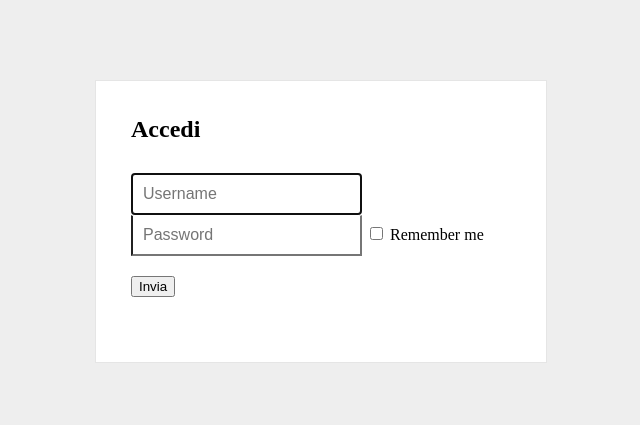
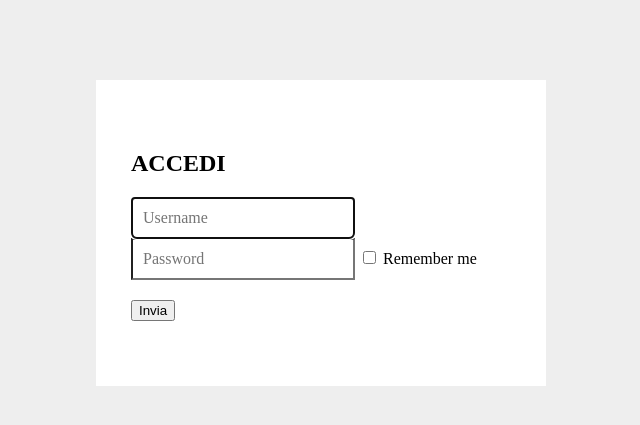
Before and after one commit to daviddelli/login-tests, a PHP site: page /login.php in a window 1280 px wide. Shown: the top 425 px of the page, without its empty margins (319-959 px from the left). Run offline with PHP 8.4, Linux system fonts and the light colour scheme; data that the repository does not hold is empty.

Commit message:
Aggiunta di stile dal login

```diff
--- a/login.php
+++ b/login.php
@@ -28,6 +28,9 @@ $userList = array(
           'role'        => 'ROLE_ADMIN'),
     array('username' => 'miguel',
           'password' => 'miguel',
+          'role'     => 'ROLE_ADMIN'),
+    array('username' => 'prova',
+          'password' => 'prova',
           'role'     => 'ROLE_ADMIN')
 );
 //----------------------------------------------------------------------------
@@ -92,9 +95,9 @@ if (isset($_POST['username'])) {
 
 <div class="wrapper">
     <form method="post" class="form-signin">
-        <h2 class="form-signin-heading">Accedi</h2>
-        <input type="text" class="form-control" name="username" placeholder="Username" required="" autofocus="" value="<?php echo $username; ?>" />
-        <input type="password" class="form-control" name="password" placeholder="Password" required=""/>
+        <h2 class="form-signin-heading" style="font-family: ItalicT;">ACCEDI</h2>
+        <input type="text" style="font-family: Rage Italic;"class="form-control" name="username" placeholder="Username" required="" autofocus="" value="<?php echo $username; ?>" />
+        <input type="password" style="font-family: Rage Italic;"class="form-control" name="password" placeholder="Password" required=""/>
         <label class="checkbox">
             <input type="checkbox" value="remember-me" id="rememberMe" name="rememberMe"> Remember me
         </label>
--- a/styles/main.css
+++ b/styles/main.css
@@ -5,21 +5,28 @@ body {
 .wrapper {
     margin-top: 80px;
     margin-bottom: 80px;
+    border-radius:25px;
+    border-color:#DDD;
 }
 
 .form-signin {
     max-width: 380px;
-    padding: 15px 35px 45px;
+    padding: 50px 35px 45px;
     margin: 0 auto;
     background-color: #fff;
-    border: 1px solid rgba(0, 0, 0, 0.1);
+
+
 }
+.
 .form-signin .form-signin-heading,
 .form-signin .checkbox {
     margin-bottom: 30px;
+
+
+
 }
 .form-signin .checkbox {
-    font-weight: normal;
+    font-weight: 32px;
 }
 .form-signin .form-control {
     position: relative;
@@ -29,14 +36,15 @@ body {
     -webkit-box-sizing: border-box;
     -moz-box-sizing: border-box;
     box-sizing: border-box;
+   ;
 }
 .form-signin .form-control:focus {
     z-index: 2;
 }
 .form-signin input[type="text"] {
     margin-bottom: -1px;
-    border-bottom-left-radius: 0;
-    border-bottom-right-radius: 0;
+    border-bottom-left-radius: 5px;
+    border-bottom-right-radius: 5px;
 }
 .form-signin input[type="password"] {
     margin-bottom: 20px;
@@ -57,7 +65,10 @@ body {
     margin-bottom:20px;
 }
 .boxettino .aqua {
-    border: 2px solid aqua;
+    border: 15px solid aquamarine;
+    -webkit-border-radius: 3px;
+    -moz-border-radius: 3px;
+    border-radius: 3px;
 }
 .boxettino.cadet {
     border: 2px solid cadetblue;
```
